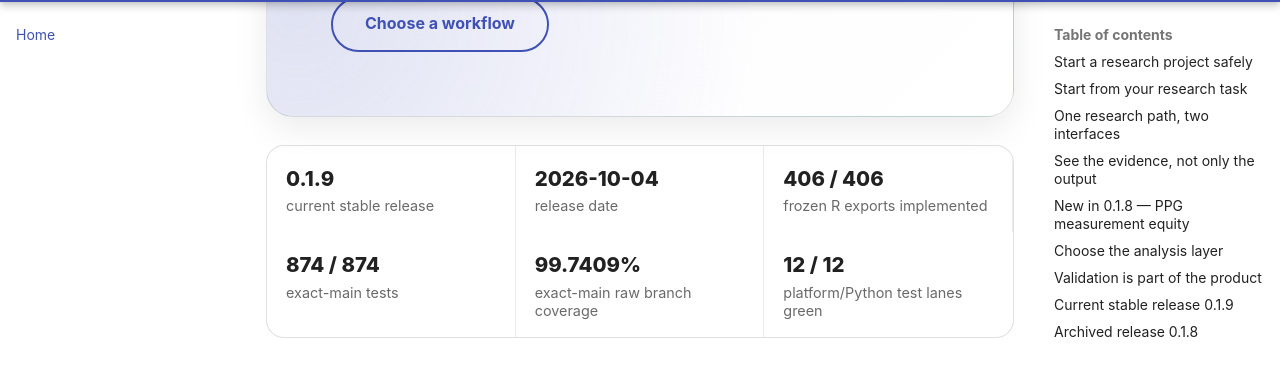
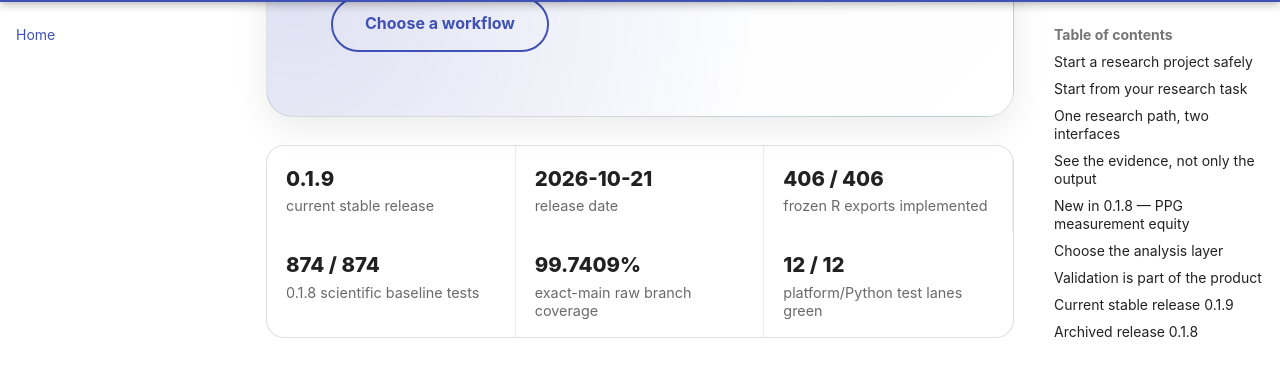
Before and after one commit to stefanosbalaskas/gpbiometricspy, an MkDocs documentation site: the page built from docs/index.md, in a window 1280 px wide and 900 px high, scrolled down 1197 px. Shown: the part 94-481 px from the top of the window. Built offline with MkDocs 1.6.1 and Material for MkDocs 9.7.7, drawn with Linux system fonts in a browser that asks for light colours; plug-ins that fetch from the network failed and are left out; comment, search, counter and statistics services are not loaded.

Commit message:
docs: correct 0.1.9 release date and preserve historical test attribution

```diff
--- a/docs/index.md
+++ b/docs/index.md
@@ -23,9 +23,9 @@ Start from the research task you need to complete—not from a list of functions
 
 <div class="gp-status-grid gp-status-grid-home">
 <div><span class="gp-status-value">0.1.9</span><span class="gp-status-label">current stable release</span></div>
-<div><span class="gp-status-value">2026-10-04</span><span class="gp-status-label">release date</span></div>
+<div><span class="gp-status-value">2026-10-21</span><span class="gp-status-label">release date</span></div>
 <div><span class="gp-status-value">406 / 406</span><span class="gp-status-label">frozen R exports implemented</span></div>
-<div><span class="gp-status-value">874 / 874</span><span class="gp-status-label">exact-main tests</span></div>
+<div><span class="gp-status-value">874 / 874</span><span class="gp-status-label">0.1.8 scientific baseline tests</span></div>
 <div><span class="gp-status-value">99.7409%</span><span class="gp-status-label">exact-main raw branch coverage</span></div>
 <div><span class="gp-status-value">12 / 12</span><span class="gp-status-label">platform/Python test lanes green</span></div>
 </div>
```
